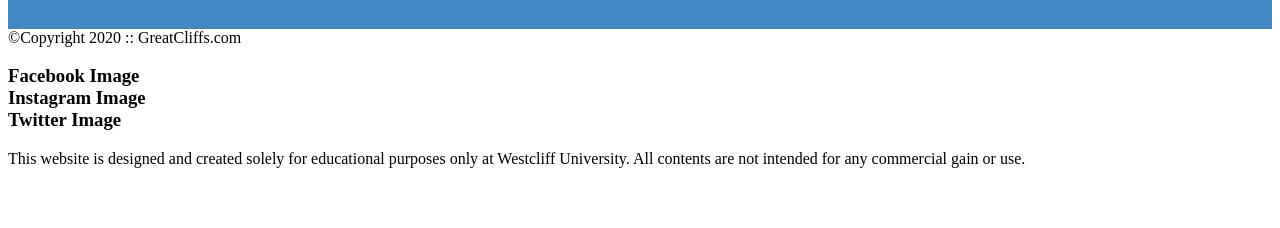
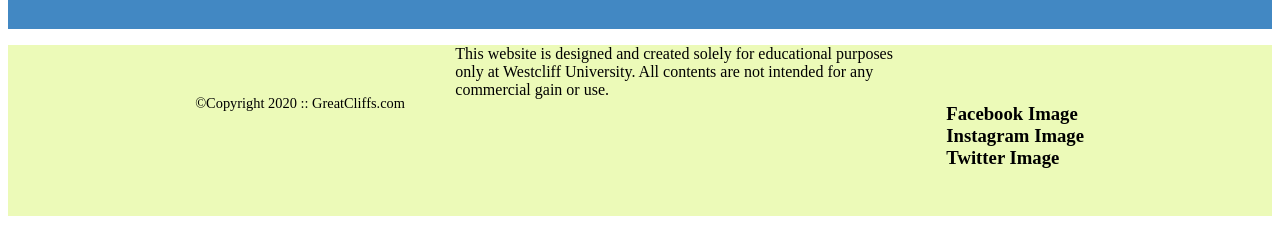
Before and after one commit to dynamicProjects/-homework-module1, a plain HTML site: page index.html in a window 1280 px wide. Shown: the part 965-1193 px from the top of the page. Before the commit the page ends 1149 px from the top, so only its background shows below. Drawn offline with Linux system fonts and the light colour scheme.

Commit message:
added css to footer nondisclaimer copy and social

```diff
--- a/index.html
+++ b/index.html
@@ -87,6 +87,23 @@
                 width:90px;
                 height: 90px;
             }
+            /* footer */
+            footer{
+                width: 100%;
+                height: 155px;
+                padding-bottom: 1em;
+                background-color: #ecfab8;
+            }
+            footer #nondisclaimer .copy{
+                padding: 3.5em 3.5em 3.5em 13em;
+                float: left;
+                font-size: 0.9em;
+            }
+            footer #nondisclaimer .social{
+                padding: 2.5em;
+                margin-right: 9.25em;
+                float: right;
+            }
         </style>
     </head>
     <body id="home">
```
